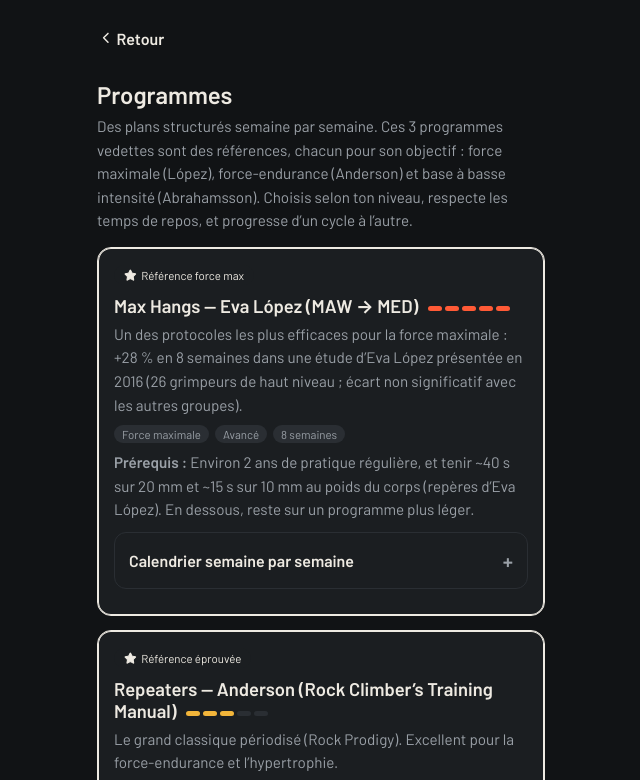
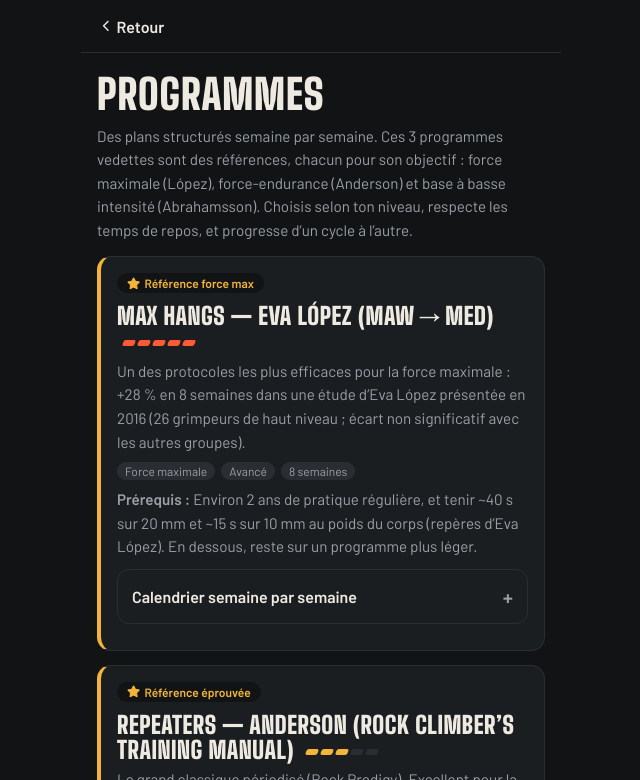
Before and after one commit to Vincentregnaul/Forceadoigts, a website with bundled scripts: page index.html in a window 1280 px wide. Both pictures are taken after a click on the button "Programmes semaine par semaine". Shown: the top 780 px of the page, without its empty margins (319-959 px from the left). Built offline with nearby package versions, Linux system fonts and the light colour scheme.

Commit message:
feat(guide) : guide et programmes aux couleurs Granite
Titres en Big Shoulders, liens soulignés en magnésie, encadrés et
programmes vedettes avec liseré ambre, jauges inclinées ; en-tête
« Retour » collant en haut du guide et des programmes. Cache crimp-v16.

Co-Authored-By: Claude Opus 5.5 <noreply@anthropic.com>

```diff
--- a/css/styles.css
+++ b/css/styles.css
@@ -155,42 +155,51 @@ body {
 .stat dt { color: var(--dust); font-size: 0.8rem; font-weight: 600; text-transform: uppercase; letter-spacing: 0.08em; }
 .stat dd { color: var(--chalk); font-size: 2.6rem; line-height: 1.05; }
 
+/* En-tête collant du guide et des programmes (parents en min-height, jamais height: 100 %) */
+.topbar {
+  position: sticky; top: 0; z-index: 2; display: flex; align-items: center; min-height: 52px;
+  margin: -16px -16px 0; padding: 4px 16px; background: var(--granite); border-bottom: 1px solid var(--seam);
+}
+
 /* Guide & méthodologie */
-.guide h2 { font-size: 1.5rem; margin: 4px 0 6px; }
-.guide h3 { font-size: 1.1rem; margin: 22px 0 8px; color: var(--chalk); }
+.guide h2, .guide h3 { font-family: var(--font-display); font-weight: 900; text-transform: uppercase; letter-spacing: 0.02em; color: var(--chalk); line-height: 1.05; }
+.guide h2 { font-size: clamp(2rem, 9vw, 2.6rem); margin: 4px 0 8px; }
+.guide h3 { font-size: 1.45rem; margin: 26px 0 8px; }
 .guide p, .guide li { line-height: 1.55; font-size: 0.95rem; }
 .guide ul { padding-left: 20px; margin: 8px 0; display: flex; flex-direction: column; gap: 4px; }
 .guide .lead { color: var(--dust); margin-bottom: 8px; }
-.guide-callout { background: var(--slab); border-left: 3px solid var(--chalk); border-radius: 10px; padding: 12px 14px; margin: 14px 0; }
+.guide .lead .icon { color: var(--prepare); }
+.guide a { color: var(--chalk); text-decoration: underline; text-decoration-color: var(--dust); text-underline-offset: 2px; }
+.guide-callout { background: var(--slab); border-left: 3px solid var(--prepare); border-radius: 10px; padding: 12px 14px; margin: 14px 0; }
 .guide-callout strong { color: var(--chalk); }
 .guide details { background: var(--slab); border: 1px solid var(--seam); border-radius: 12px; margin: 10px 0; padding: 2px 14px; }
-.guide summary { padding: 13px 0; font-weight: 600; cursor: pointer; list-style: none; display: flex; align-items: center; justify-content: space-between; gap: 10px; }
+.guide summary { min-height: 44px; padding: 12px 0; font-weight: 600; cursor: pointer; list-style: none; display: flex; align-items: center; justify-content: space-between; gap: 10px; }
 .guide summary::-webkit-details-marker { display: none; }
 .guide summary::after { content: '+'; color: var(--dust); font-size: 1.3rem; }
+.guide details[open] { border-color: var(--dust); }
 .guide details[open] summary { color: var(--chalk); }
 .guide details[open] summary::after { content: '–'; }
 .guide details .body { padding: 0 0 12px; }
-.guide .tag { font-size: 0.72rem; padding: 2px 8px; border-radius: 999px; background: var(--seam); color: var(--dust); }
-.guide table { width: 100%; border-collapse: collapse; font-size: 0.85rem; margin: 10px 0; display: block; overflow-x: auto; }
+.guide .tag { font-size: 0.75rem; padding: 2px 8px; border-radius: 999px; background: var(--seam); color: var(--dust); }
+.guide table { width: 100%; border-collapse: collapse; font-size: 0.85rem; margin: 10px 0; display: block; overflow-x: auto; font-variant-numeric: tabular-nums; }
 .guide th, .guide td { text-align: left; padding: 7px 9px; border-bottom: 1px solid var(--seam); white-space: nowrap; }
 .guide th { color: var(--dust); font-weight: 600; }
 .guide .src { font-size: 0.82rem; }
-.guide .src a { color: var(--rest); text-decoration: none; }
-.guide .src a:active { text-decoration: underline; }
 .guide .mini-gauge { display: inline-flex; gap: 3px; vertical-align: middle; margin-left: 6px; }
-.guide .mini-gauge i { width: 14px; height: 5px; border-radius: 3px; background: var(--seam); }
+.guide .mini-gauge i { width: 12px; height: 6px; border-radius: 2px; background: var(--seam); transform: skewX(-20deg); }
 .guide .mini-gauge.lvl-1 i.on, .guide .mini-gauge.lvl-2 i.on { background: var(--rest); }
 .guide .mini-gauge.lvl-3 i.on { background: var(--prepare); }
-.guide .mini-gauge.lvl-4 i.on { background: var(--tension); }
-.guide .mini-gauge.lvl-5 i.on { background: var(--tension); }
+.guide .mini-gauge.lvl-4 i.on, .guide .mini-gauge.lvl-5 i.on { background: var(--tension); }
 
 /* Programmes */
 .program { background: var(--slab); border: 1px solid var(--seam); border-radius: 14px; padding: 16px; margin: 14px 0; }
-.program.featured { border-color: var(--chalk); box-shadow: inset 0 0 0 1px var(--chalk); }
-.program-badge { display: inline-block; font-size: 0.72rem; padding: 3px 10px; border-radius: 999px; background: var(--seam); color: var(--dust); margin-bottom: 8px; }
-.program-badge.star { background: var(--slab); color: var(--chalk); }
-.program h3 { color: var(--chalk); margin: 2px 0 6px; font-size: 1.15rem; }
+.program.featured { border-left: 4px solid var(--prepare); }
+.program-badge { display: inline-flex; align-items: center; font-size: 0.75rem; font-weight: 600; padding: 3px 10px; border-radius: 999px; background: var(--seam); color: var(--dust); margin-bottom: 8px; }
+.program-badge.star { background: var(--granite); color: var(--prepare); }
+.program-badge .icon { margin-right: 0.35em; }
+.guide .program h3 { margin: 2px 0 6px; font-size: 1.5rem; }
 .program .prog-tags { display: flex; gap: 6px; flex-wrap: wrap; margin: 8px 0; }
+.program .note .icon { color: var(--prepare); }
 .weeks { list-style: none; padding: 0; display: flex; flex-direction: column; gap: 10px; margin: 8px 0; }
 .weeks li { border-left: 3px solid var(--seam); padding-left: 12px; font-size: 0.9rem; line-height: 1.5; }
 .weeks li strong { color: var(--chalk); }
--- a/index.html
+++ b/index.html
@@ -80,13 +80,13 @@
 
     <!-- Écran 5 : Guide & méthodologie -->
     <section id="screen-guide" class="screen hidden">
-      <button id="btn-guide-back" class="link-back" data-icon="back">Retour</button>
+      <div class="topbar"><button id="btn-guide-back" class="link-back" data-icon="back">Retour</button></div>
       <div id="guide-content"></div>
     </section>
 
     <!-- Écran 6 : Programmes -->
     <section id="screen-programs" class="screen hidden">
-      <button id="btn-programs-back" class="link-back" data-icon="back">Retour</button>
+      <div class="topbar"><button id="btn-programs-back" class="link-back" data-icon="back">Retour</button></div>
       <div id="programs-content"></div>
     </section>
 
--- a/sw.js
+++ b/sw.js
@@ -1,5 +1,5 @@
 // sw.js — service worker : cache-first pour un fonctionnement 100 % hors-ligne.
-const CACHE = 'crimp-v15';
+const CACHE = 'crimp-v16';
 const ASSETS = [
   '.', 'index.html', 'manifest.webmanifest',
   'css/fonts.css', 'css/styles.css',
```
